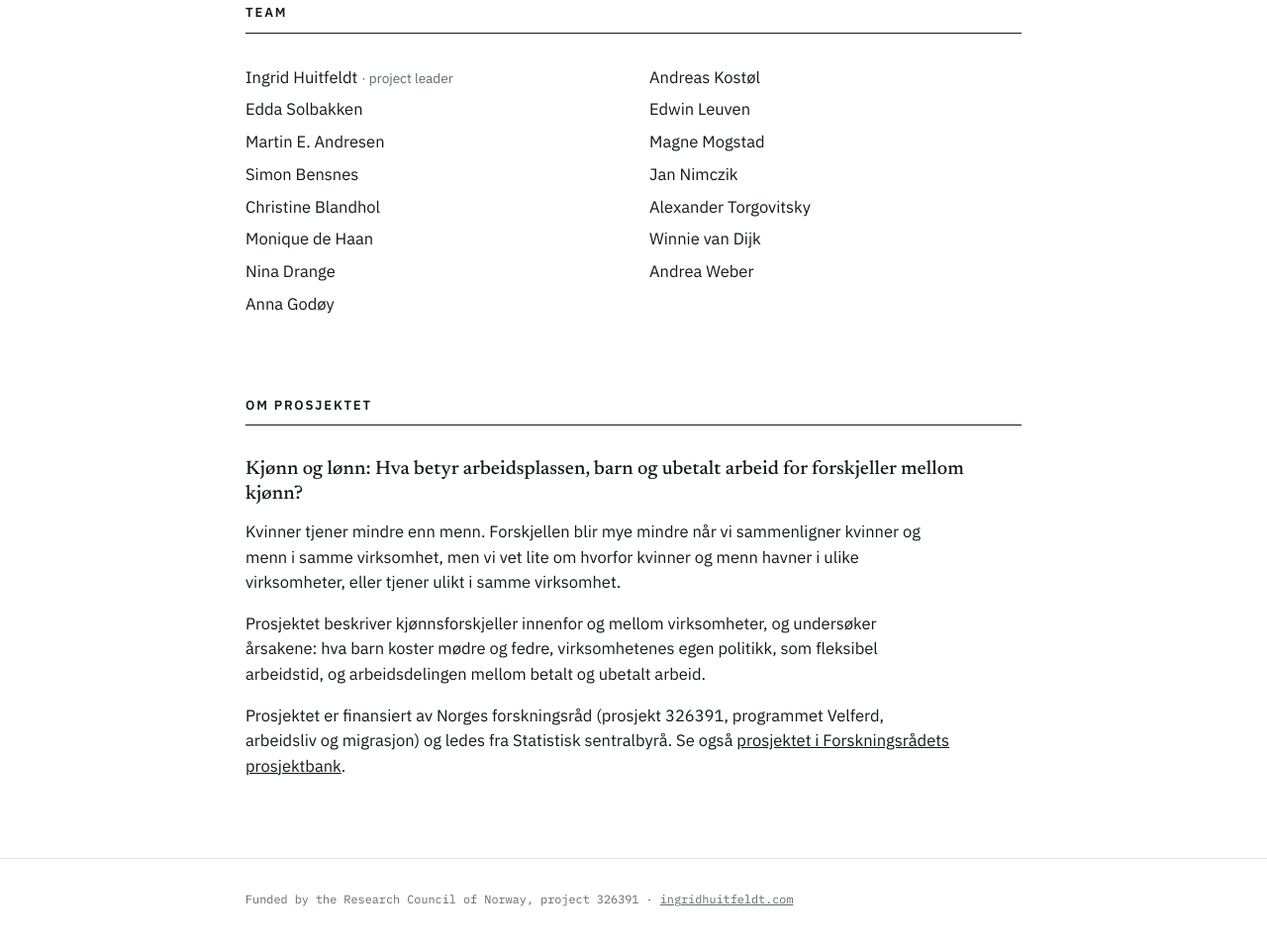
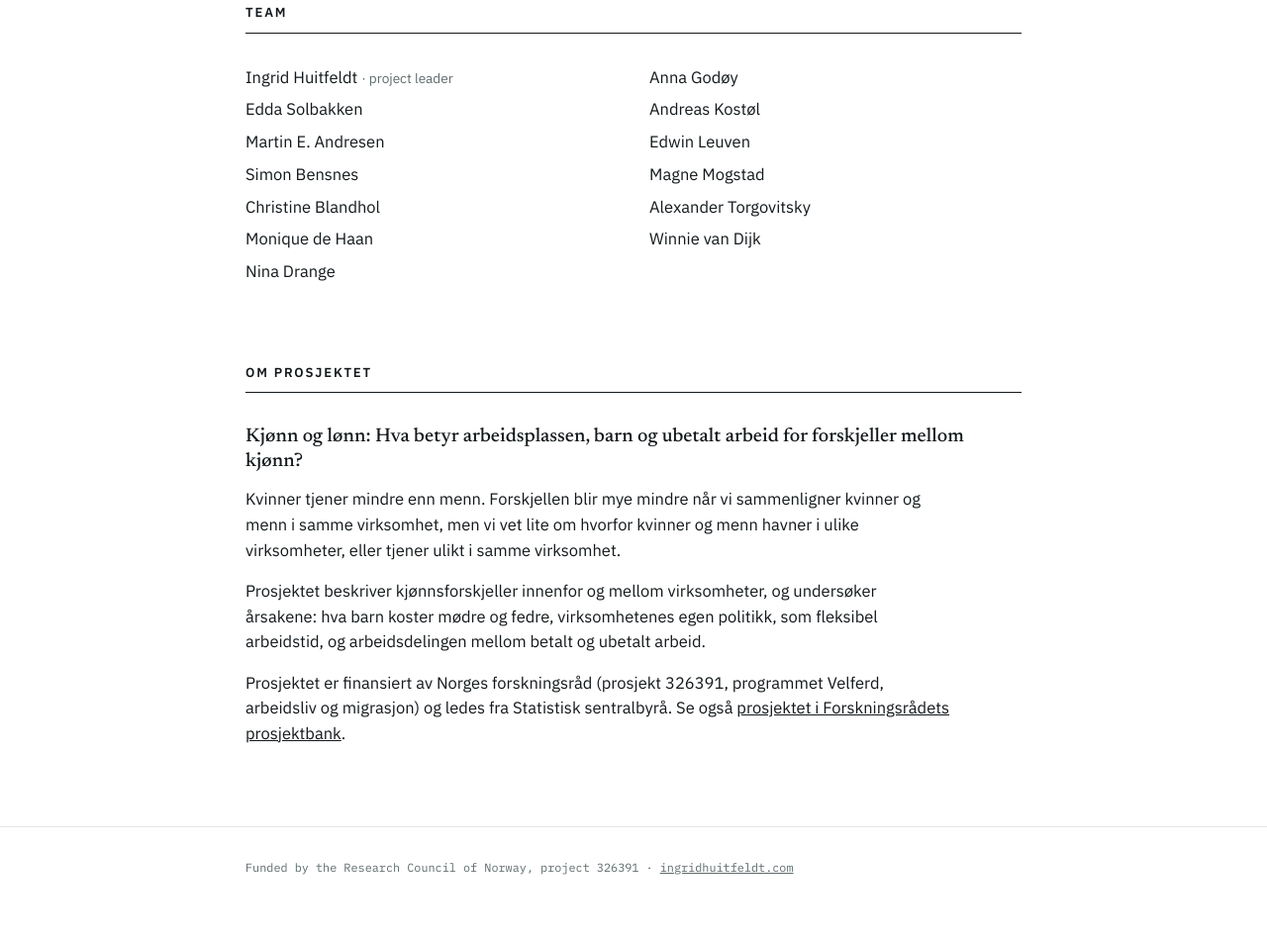
Before and after one commit to ingridhuitfeldt/ingridhuitfeldt.github.io, a plain HTML site: page gendergap.html in a window 1280 px wide. Shown: the part 2900-3854 px from the top of the page at 99% size. Drawn offline with Linux system fonts and the light colour scheme.

Commit message:
Remove Nimczik and Weber from the Gendergap team list
Co-Authored-By: Claude Opus 5.5 <noreply@anthropic.com>

```diff
--- a/gendergap.html
+++ b/gendergap.html
@@ -355,10 +355,8 @@ a:focus-visible{outline:2px solid var(--spruce);outline-offset:3px;border-radius
       <li>Andreas Kostøl</li>
       <li>Edwin Leuven</li>
       <li>Magne Mogstad</li>
-      <li>Jan Nimczik</li>
       <li>Alexander Torgovitsky</li>
       <li>Winnie van Dijk</li>
-      <li>Andrea Weber</li>
     </ul>
   </div>
 </section>
```
